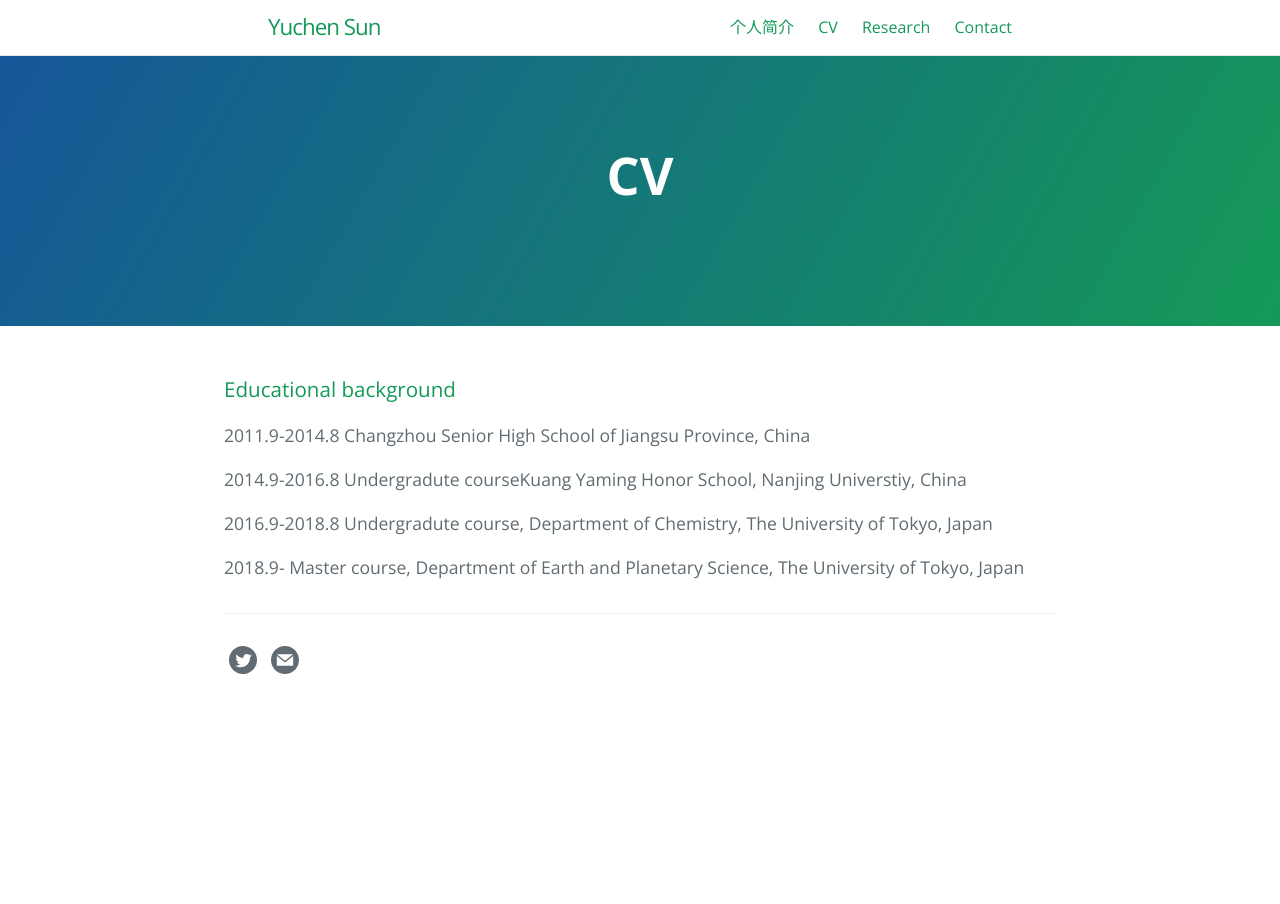
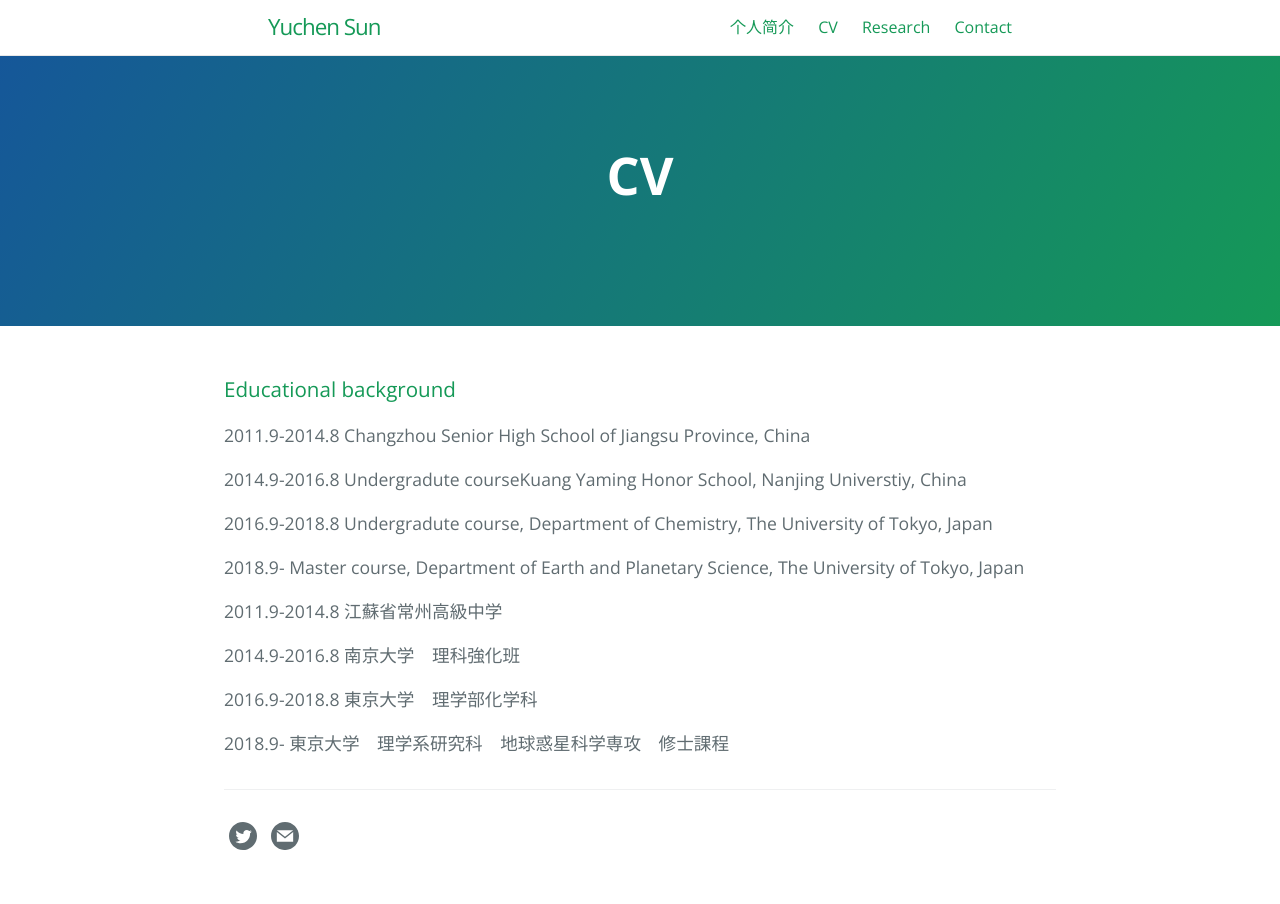
Before and after one commit to sonyuushin/sonyuushin.github.io, a Jekyll site: the page built from cv.md, in a window 1280 px wide. Built offline with Jekyll 4.4.1, drawn with Linux system fonts in a browser that asks for light colours.

Commit message:
Update cv.md

```diff
--- a/cv.md
+++ b/cv.md
@@ -16,3 +16,12 @@ order: 0
 2016.9-2018.8   Undergradute course, Department of Chemistry, The University of Tokyo, Japan
 
 2018.9-  Master course, Department of Earth and Planetary Science, The University of Tokyo, Japan
+
+
+2011.9-2014.8  江蘇省常州高級中学
+
+2014.9-2016.8  南京大学　理科強化班
+
+2016.9-2018.8  東京大学　理学部化学科
+
+2018.9-  東京大学　理学系研究科　地球惑星科学専攻　修士課程
```
